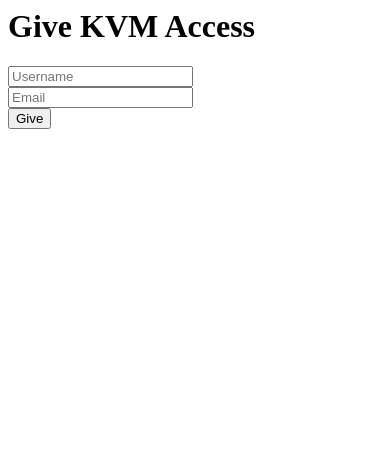
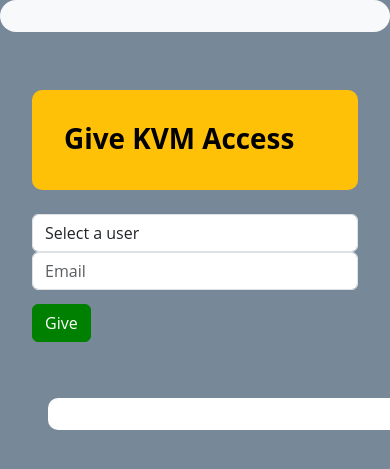
Before and after one commit to Geksus/kvm, a Django app: page /give_access/ in a window 390 px wide; the page is wider, and only the part inside the window is pictured. Shown: the top 469 px of that part. Run offline with Django 4.2, Linux system fonts and the light colour scheme; the visitor is signed in with stand-in values (Sample User, id 1); data comes from the database, SQL or seed files in the repository; some libraries are stand-ins or nearby versions.

Commit message:
Added color coding

```diff
--- a/kvmwebapp/forms.py
+++ b/kvmwebapp/forms.py
@@ -5,16 +5,6 @@ from django.contrib.auth.models import User as DjangoUser
 
 
 class KVMAccessForm(forms.ModelForm):
-    # username = forms.ModelChoiceField(queryset=DjangoUser.objects.all())
-
-    # def __init__(self, *args, **kwargs):
-    #     super(KVMAccessForm, self).__init__(*args, **kwargs)
-    #     self.fields["username"].choices = [
-    #         (user.username, user.username)
-    #         for user in DjangoUser.objects.all()
-    #         if user not in User.objects.all()
-    #     ]
-
     class Meta:
         model = User
         fields = ("username", "email")
@@ -58,6 +48,8 @@ class DjangoUserCreationForm(forms.ModelForm):
             raise forms.ValidationError(
                 "username should be between 3 and 12 characters."
             )
+        if data in [u.username for u in User.objects.all()]:
+            raise forms.ValidationError(f"{data} already has access to KVM.")
         return data
 
 
--- a/kvmwebapp/views.py
+++ b/kvmwebapp/views.py
@@ -28,11 +28,20 @@ from .forms import (
 )
 
 
+def filter_access():
+    list_of_crosses = [c.user_id for c in Cross.objects.all()]
+    list_of_users = [u.id for u in User.objects.all()]
+    for user in list_of_users:
+        if user not in list_of_crosses:
+            User.objects.get(id=user).delete()
+
+
 def create_port_list(filtered_cross_list, server_room_number):
+    filter_access()
     port_list = []
-    for row in range(1, 5):
-        for rack in range(1, 15):
-            for rack_port in range(1, 3):
+    for row in range(1, 100):
+        for rack in range(1, 100):
+            for rack_port in range(1, 100):
                 try:
                     port_info = {
                         "row": row,
@@ -74,7 +83,6 @@ def create_port_list(filtered_cross_list, server_room_number):
                             port_info["start_time"] = cross.user.start_time.strftime(
                                 "%Y-%m-%d %H:%M:%S"
                             )
-                            print(port_info["start_time"])
                             port_info["current_time"] = datetime.now().strftime(
                                 "%Y-%m-%d %H:%M:%S"
                             )
@@ -89,7 +97,6 @@ def create_port_list(filtered_cross_list, server_room_number):
                                         port_info["start_time"], "%Y-%m-%d %H:%M:%S"
                                     ).tm_hour
                                 )
-                                print(port_info["time_elapsed"])
                     else:
                         port_info["short_name"] = "-"
                         port_info["username"] = "-"
@@ -164,6 +171,7 @@ class IndexView(LoginRequiredMixin, TemplateView):
 @user_passes_test(lambda u: u.is_superuser)
 def give_kvm_access(request, *args, **kwargs):
     row, rack, rack_port, server_room = getting_data(request)
+    usernames = [user.username for user in DjangoUser.objects.all()]
 
     if request.method == "POST":
         form = KVMAccessForm(request.POST)
@@ -216,6 +224,7 @@ def give_kvm_access(request, *args, **kwargs):
             "rack_port": rack_port,
             "server_room": server_room,
             "current_time": datetime.now().strftime("%H:%M"),
+            "usernames": usernames,
         }
         return render(request, "give_kvm_access.html", context)
 
@@ -244,8 +253,6 @@ def user_info(request, user_id):
 
 def access_info(request, user_id):
     user = get_object_or_404(User, pk=user_id)
-    print(user.start_time)
-    print(timezone.now())
     duration = datetime.now() - user.start_time
     first_name = DjangoUser.objects.filter(username=user.username).first().first_name
     last_name = DjangoUser.objects.filter(username=user.username).first().last_name
--- a/templates/give_kvm_access.html
+++ b/templates/give_kvm_access.html
@@ -1,16 +1,30 @@
-{% load crispy_forms_filters %}
-{% load crispy_forms_tags %}
+{% block navbar %}
+    {% include "navbar.html" %}
+{% endblock %}
+
+{% load static %}
+    <link rel="stylesheet" type="text/css" href="{% static "style.css" %}">
+
+<div style="height: 70px;"></div> <!-- Placeholder to push content down and avoid being covered by the navbar -->
 <div class="container">
-    <h1 id="title">Give KVM Access</h1>
+    <div class="page_title">
+        <h1 id="title">Give KVM Access</h1>
+    </div>
+<br>
     <form id="create-user-form" method="POST" action="{% url 'kvmwebapp:give_access' %}">
         {% csrf_token %}
         <div class="form-group row">
-            <div class="col-sm-9 offset-sm-3">
-                <input type="text" class="form-control" id="id_username" name="username" placeholder="Username" required>
+            <div class="col-sm-9 offset-sm-0">
+                <select class="form-control" id="id_username" name="username" required>
+                    <option value="">Select a user</option>
+                    {% for user in usernames %}
+                        <option value="{{ user }}">{{ user }}</option>
+                    {% endfor %}
+                </select>
             </div>
         </div>
         <div class="form-group row">
-            <div class="col-sm-9 offset-sm-3">
+            <div class="col-sm-9 offset-sm-0">
                 <input type="text" class="form-control" id="email" name="email" placeholder="Email">
             </div>
         </div>
@@ -27,14 +41,23 @@
         </div>
 
         <div class="form-group row">
-            <div class="col-sm-9 offset-sm-3">
+            <div class="col-sm-9 offset-sm-0">
                 <input id="create-button" type="submit" value="Give" class="btn btn-primary">
             </div>
         </div>
         <input type="hidden" name="username" id="id_hidden_username">
     </form>
-    <div class="message"></div>
-    <br>
+    {% if message != '' %}
+        <br>
+        <div class="kvm_section">
+            <div class="message">{{ message }}</div>
+        </div>
+        <br>
+    {% else %}
+        <div class="kvm_section">
+            <div class="message" style="display: none;"></div>
+        </div>
+    {% endif %}
     <button style="display: none" id="home" onclick="window.history.back()">OK</button>
 </div>
 
```
Also changed, not shown: templates/scripts.html (+0 -22 lines).
